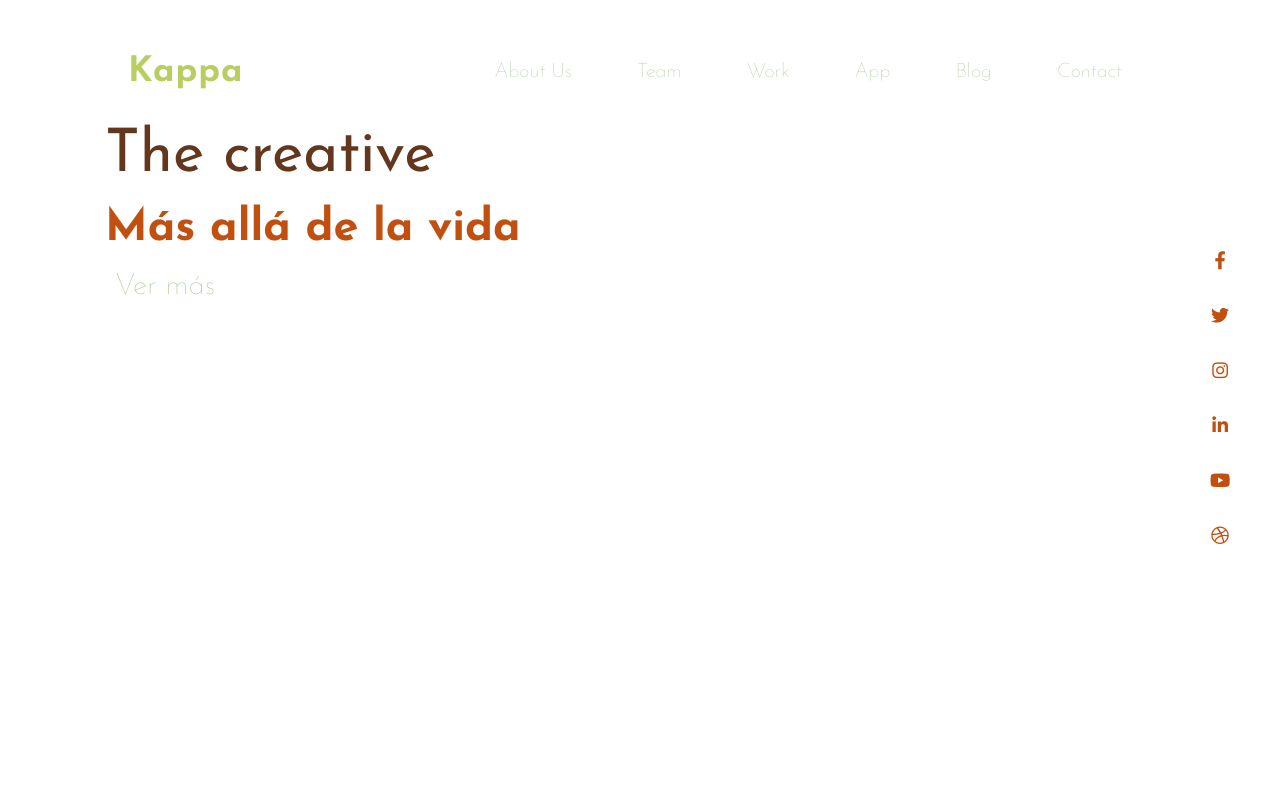
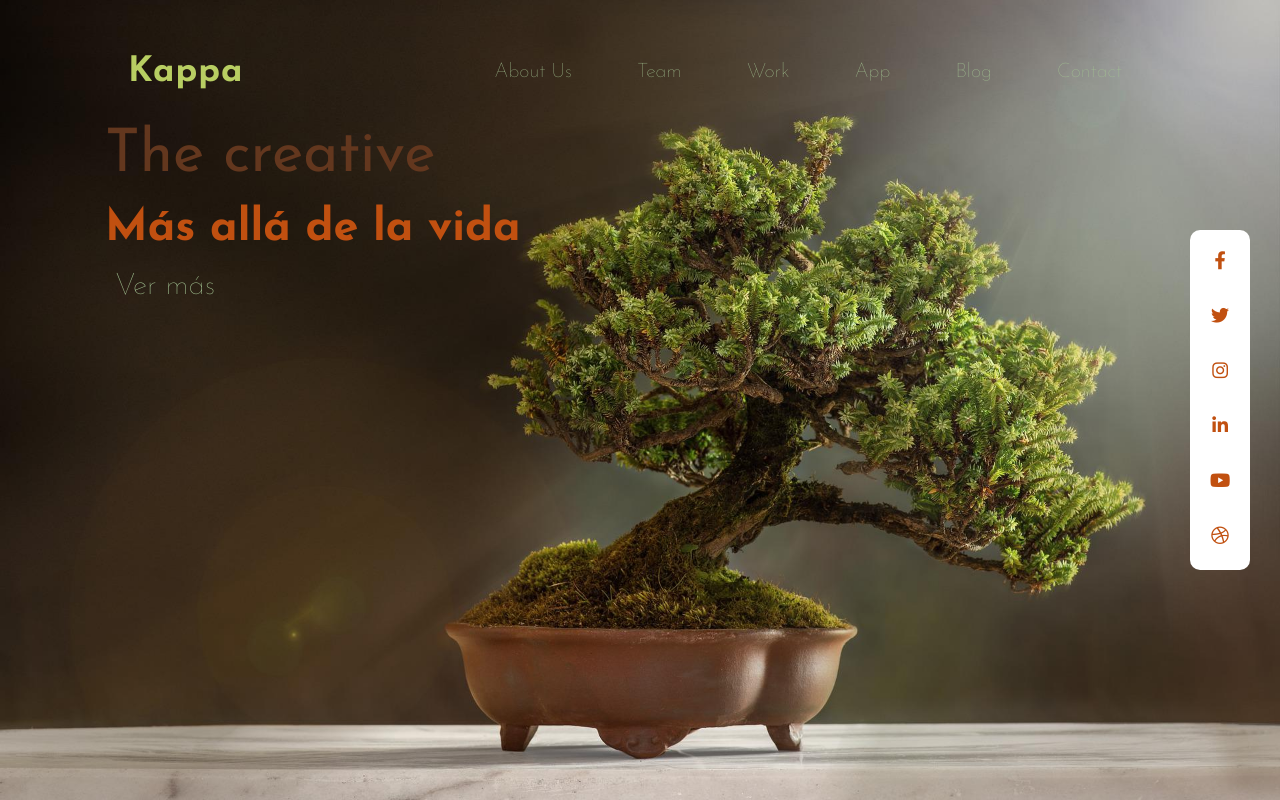
Before and after one commit to Javierrocadev/Tree-hero-section, a plain HTML site: page index.html in a window 1280 px wide. Shown: the top 800 px of the page. Drawn offline with Linux system fonts and the light colour scheme.

Commit message:
Update estilos.css

```diff
--- a/estilos.css
+++ b/estilos.css
@@ -8,7 +8,7 @@
 .hero{
     height: 100vh;
     width: 100%;
-    background-image: url(../pagina2/img/bonsai-6114252_1920.jpg);
+    background-image: url(img/bonsai-6114252_1920.jpg);
     background-size: cover;
     background-position: center;
 }
```
